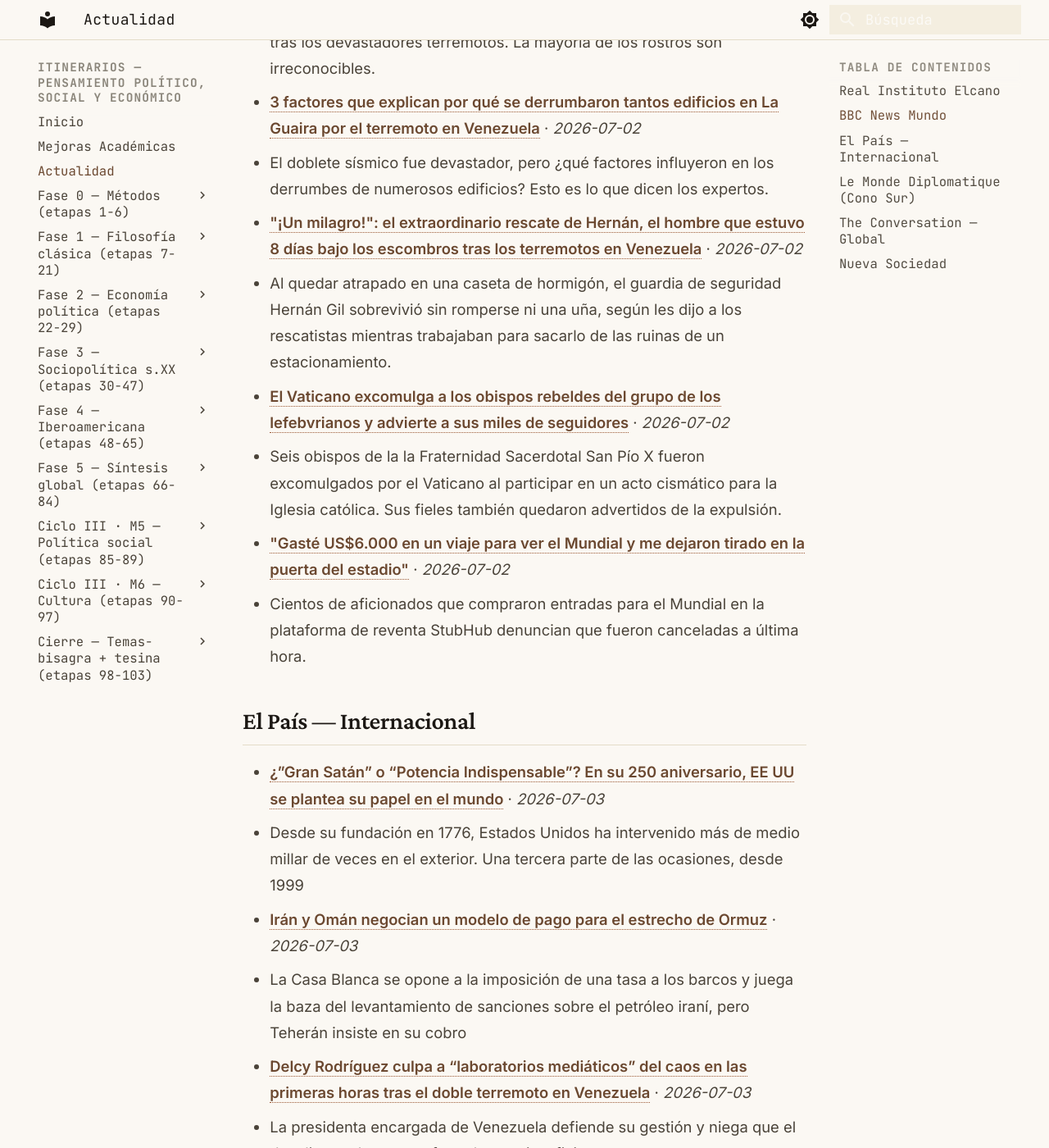
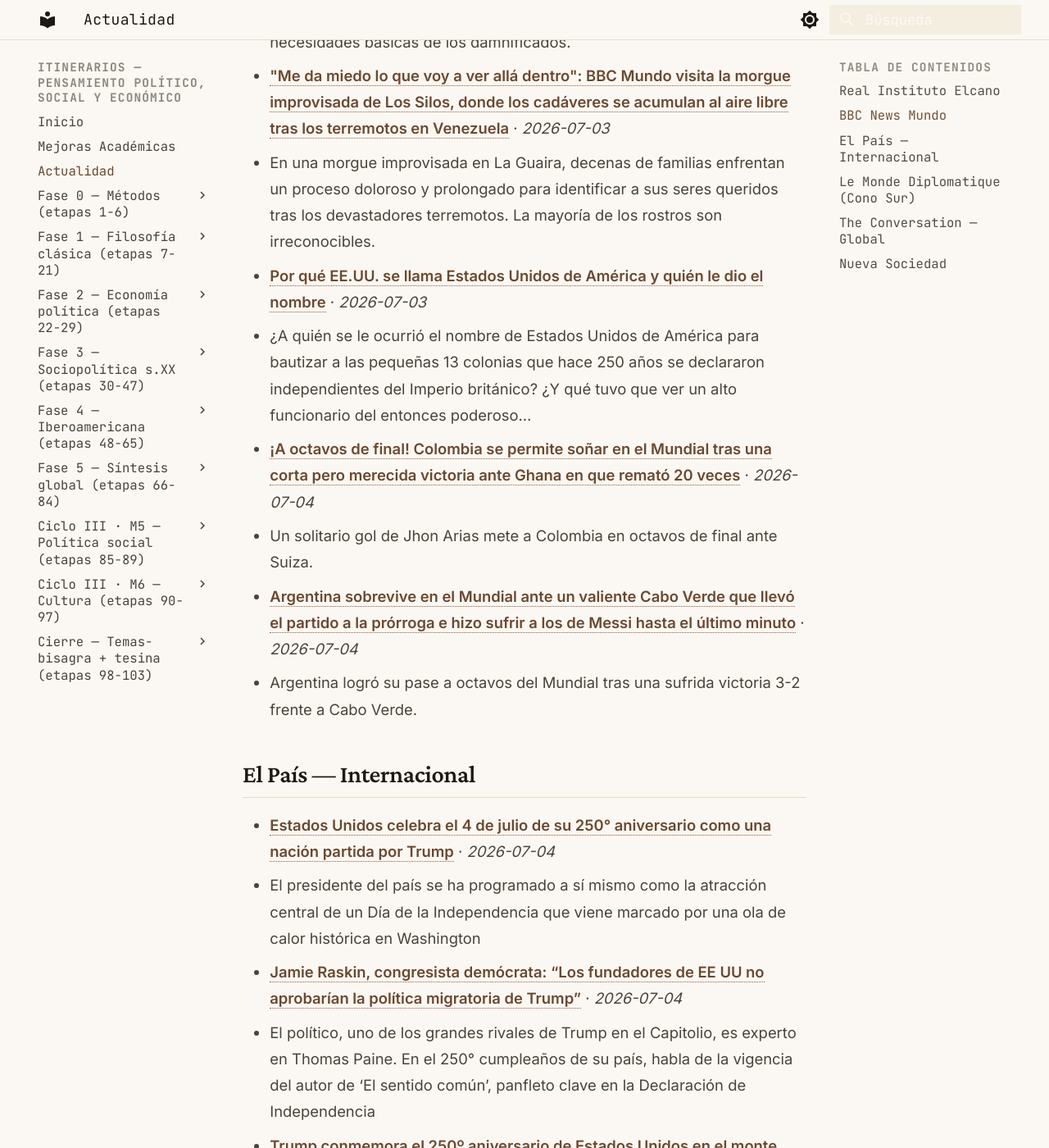
Before and after one commit to MrSpagVi/Curso, an MkDocs documentation site: the page built from docs/actualidad.md, in a window 1280 px wide and 1400 px high, scrolled down 1952 px. Shown: the whole window at 82% size. Built offline with MkDocs 1.6.1 and Material for MkDocs 9.7.7, drawn with Linux system fonts in a browser that asks for light colours; some of the changed text lies outside the part shown.

Commit message:
auto: actualidad 2026-07-04

```diff
--- a/docs/actualidad.md
+++ b/docs/actualidad.md
@@ -6,13 +6,15 @@ title: Actualidad
 
 Últimos titulares de fuentes que dictan agenda en ciencia política y geopolítica. Actualizado automáticamente cada día (vía GitHub Actions).
 
-_Última actualización: 2026-07-03 08:51 UTC_
+_Última actualización: 2026-07-04 08:26 UTC_
 
 !!! tip "Ritual mensual — #actualidad"
     El último sábado de cada mes: agarrá **un** titular de los de abajo y escribí **300 palabras** aplicándole **2 autores** del último mes que leíste. ¿Qué diría cada uno? ¿En qué chocan? No resumas la noticia — usala como caso para pensar con las herramientas que venís construyendo. Guardá el texto con el tag `#actualidad` en tu sistema de notas. Esto convierte la teoría en criterio sobre la coyuntura: el objetivo del plan no es citar a Maquiavelo, es leer el presente con él.
 
 ## Real Instituto Elcano
 
+- **[250 años después: ¿sigue existiendo la idea de Estados Unidos?](https://www.realinstitutoelcano.org/comentarios/250-anyos-despues-sigue-existiendo-la-idea-de-estados-unidos/)** · *2026-07-03*
+  - Estados Unidos (EEUU) celebra el 250 aniversario de su Declaración de Independencia, un acontecimiento que constituye, por sí mismo, un logro histórico extraordinario. Pocas democracias representativas pueden presumir de una continuidad…
 - **[Enfoques de política pública para liderazgo digital efectivo en el Marco Financiero Plurianual y el Fondo Europeo de Competitividad](https://www.realinstitutoelcano.org/analisis/enfoques-de-politica-publica-para-liderazgo-digital-efectivo-en-el-marco-financiero-plurianual-y-el-fondo-europeo-de-competitividad/)** · *2026-07-02*
   - Introducción[1] El liderazgo digital será una de las cuatro ventanas de inversión temáticas del futuro Fondo Europeo de Competitividad (FEC), el nuevo instrumento diseñado para consolidar los programas industriales y de innovación…
 - **[El nuevo orden de seguridad de Rusia en el Sahel y sus implicaciones euroatlánticas](https://www.realinstitutoelcano.org/analisis/el-nuevo-orden-de-seguridad-de-rusia-en-el-sahel-y-sus-implicaciones-euroatlanticas/)** · *2026-07-01*
@@ -21,34 +23,32 @@ _Última actualización: 2026-07-03 08:51 UTC_
   - Mensajes clave Análisis La revisión del marco europeo de ciberseguridad abierta por la Comisión a comienzos de 2026 persigue, según la documentación oficial del paquete, alinear el sistema normativo de la Unión con un entorno de amenazas…
 - **[Tres termómetros para un mundo en tensión](https://www.realinstitutoelcano.org/comentarios/tres-termometros-para-un-mundo-en-tension/)** · *2026-06-25*
   - El problema de la medición El riesgo geopolítico se ha convertido en una variable central para interpretar la economía internacional. No sólo importa a diplomáticos y analistas de seguridad. También condiciona decisiones de inversión,…
-- **[Ucrania y Moldavia: ¿una ampliación geopolítica?](https://www.realinstitutoelcano.org/comentarios/ucrania-y-moldavia-una-ampliacion-geopolitica/)** · *2026-06-22*
-  - El (largo) camino hacia la Unión Europea El pasado 15 de junio, los Estados miembros acordaron la apertura de las negociaciones del primer grupo de capítulos para la adhesión de Ucrania y Moldavia a la Unión Europea (UE). Un año y medio…
 
 ## BBC News Mundo
 
+- **["Los terremotos marcan a los países durante décadas y las consecuencias emocionales se llevan para siempre"](https://www.bbc.com/mundo/articles/cvge0vnwgzno?at_medium=RSS&at_campaign=rss)** · *2026-07-03*
+  - La portavoz de la Cruz Roja Internacional, Susana Arroyo, habla con BBC Mundo desde La Guaira, donde los equipos de ayuda intentan atender las necesidades básicas de los damnificados.
 - **["Me da miedo lo que voy a ver allá dentro": BBC Mundo visita la morgue improvisada de Los Silos, donde los cadáveres se acumulan al aire libre tras los terremotos en Venezuela](https://www.bbc.com/mundo/articles/c4gyjxxdkxno?at_medium=RSS&at_campaign=rss)** · *2026-07-03*
   - En una morgue improvisada en La Guaira, decenas de familias enfrentan un proceso doloroso y prolongado para identificar a sus seres queridos tras los devastadores terremotos. La mayoría de los rostros son irreconocibles.
-- **[3 factores que explican por qué se derrumbaron tantos edificios en La Guaira por el terremoto en Venezuela](https://www.bbc.com/mundo/articles/c4gy818p6n4o?at_medium=RSS&at_campaign=rss)** · *2026-07-02*
-  - El doblete sísmico fue devastador, pero ¿qué factores influyeron en los derrumbes de numerosos edificios? Esto es lo que dicen los expertos.
-- **["¡Un milagro!": el extraordinario rescate de Hernán, el hombre que estuvo 8 días bajo los escombros tras los terremotos en Venezuela](https://www.bbc.com/mundo/articles/cpd351vpl08o?at_medium=RSS&at_campaign=rss)** · *2026-07-02*
-  - Al quedar atrapado en una caseta de hormigón, el guardia de seguridad Hernán Gil sobrevivió sin romperse ni una uña, según les dijo a los rescatistas mientras trabajaban para sacarlo de las ruinas de un estacionamiento.
-- **[El Vaticano excomulga a los obispos rebeldes del grupo de los lefebvrianos y advierte a sus miles de seguidores](https://www.bbc.com/mundo/articles/cly76q6478po?at_medium=RSS&at_campaign=rss)** · *2026-07-02*
-  - Seis obispos de la la Fraternidad Sacerdotal San Pío X fueron excomulgados por el Vaticano al participar en un acto cismático para la Iglesia católica. Sus fieles también quedaron advertidos de la expulsión.
-- **["Gasté US$6.000 en un viaje para ver el Mundial y me dejaron tirado en la puerta del estadio"](https://www.bbc.com/mundo/articles/c6214nkgzgro?at_medium=RSS&at_campaign=rss)** · *2026-07-02*
-  - Cientos de aficionados que compraron entradas para el Mundial en la plataforma de reventa StubHub denuncian que fueron canceladas a última hora.
+- **[Por qué EE.UU. se llama Estados Unidos de América y quién le dio el nombre](https://www.bbc.com/mundo/articles/cdr4mzz5510o?at_medium=RSS&at_campaign=rss)** · *2026-07-03*
+  - ¿A quién se le ocurrió el nombre de Estados Unidos de América para bautizar a las pequeñas 13 colonias que hace 250 años se declararon independientes del Imperio británico? ¿Y qué tuvo que ver un alto funcionario del entonces poderoso…
+- **[¡A octavos de final! Colombia se permite soñar en el Mundial tras una corta pero merecida victoria ante Ghana en que remató 20 veces](https://www.bbc.com/mundo/articles/c8d28m3m9qlo?at_medium=RSS&at_campaign=rss)** · *2026-07-04*
+  - Un solitario gol de Jhon Arias mete a Colombia en octavos de final ante Suiza.
+- **[Argentina sobrevive en el Mundial ante un valiente Cabo Verde que llevó el partido a la prórroga e hizo sufrir a los de Messi hasta el último minuto](https://www.bbc.com/mundo/articles/ced4pnxyq51o?at_medium=RSS&at_campaign=rss)** · *2026-07-04*
+  - Argentina logró su pase a octavos del Mundial tras una sufrida victoria 3-2 frente a Cabo Verde.
 
 ## El País — Internacional
 
-- **[¿”Gran Satán” o “Potencia Indispensable”? En su 250 aniversario, EE UU se plantea su papel en el mundo](https://elpais.com/internacional/2026-07-03/gran-satan-o-potencia-indispensable-en-su-250-aniversario-ee-uu-se-plantea-su-papel-en-el-mundo.html)** · *2026-07-03*
-  - Desde su fundación en 1776, Estados Unidos ha intervenido más de medio millar de veces en el exterior. Una tercera parte de las ocasiones, desde 1999
-- **[Irán y Omán negocian un modelo de pago para el estrecho de Ormuz](https://elpais.com/internacional/2026-07-03/iran-y-oman-negocian-un-modelo-de-pago-para-el-estrecho-de-ormuz.html)** · *2026-07-03*
-  - La Casa Blanca se opone a la imposición de una tasa a los barcos y juega la baza del levantamiento de sanciones sobre el petróleo iraní, pero Teherán insiste en su cobro
-- **[Delcy Rodríguez culpa a “laboratorios mediáticos” del caos en las primeras horas tras el doble terremoto en Venezuela](https://elpais.com/america/2026-07-03/delcy-rodriguez-culpa-a-laboratorios-mediaticos-del-caos-en-las-primeras-horas-tras-el-doble-terremoto-en-venezuela.html)** · *2026-07-03*
-  - La presidenta encargada de Venezuela defiende su gestión y niega que el despliegue de rescate fuera lento o insuficiente
+- **[Estados Unidos celebra el 4 de julio de su 250° aniversario como una nación partida por Trump](https://elpais.com/internacional/2026-07-04/estados-unidos-celebra-el-4-de-julio-de-su-250-aniversario-como-una-nacion-partida-por-trump.html)** · *2026-07-04*
+  - El presidente del país se ha programado a sí mismo como la atracción central de un Día de la Independencia que viene marcado por una ola de calor histórica en Washington
+- **[Jamie Raskin, congresista demócrata: “Los fundadores de EE UU no aprobarían la política migratoria de Trump”](https://elpais.com/us/2026-07-04/jamie-raskin-congresista-democrata-los-fundadores-de-ee-uu-no-aprobarian-la-politica-migratoria-de-trump.html)** · *2026-07-04*
+  - El político, uno de los grandes rivales de Trump en el Capitolio, es experto en Thomas Paine. En el 250° cumpleaños de su país, habla de la vigencia del autor de ‘El sentido común’, panfleto clave en la Declaración de Independencia
+- **[Trump conmemora el 250º aniversario de Estados Unidos en el monte Rushmore, donde aspira a ver su rostro](https://elpais.com/internacional/2026-07-04/trump-conmemora-el-250-aniversario-de-estados-unidos-en-el-monte-rushmore-donde-aspira-a-ver-su-rostro.html)** · *2026-07-04*
+  - Como en los tiempos de la Guerra Fría, el presidente estadounidense arremetió contra el fantasma del comunismo en un discurso cargado de superlativos patrióticos
+- **[Esperando a Mojtaba](https://elpais.com/internacional/2026-07-04/esperando-a-mojtaba.html)** · *2026-07-04*
+  - La atención durante las exequias del ayatolá Alí Jameneí, líder supremo de Irán asesinado por Israel y EEUU, se centra en si asiste su hijo y sucesor
 - **[La guerra de Ormuz](https://elpais.com/internacional/2026-07-01/la-guerra-de-ormuz.html)** · *2026-07-01*
   - De nuevo, la geografía y el comercio marcan la guerra en Oriente Próximo. Como si los últimos 70 años hubieran sido un sueño bienintencionado
-- **[La solidaridad con Venezuela, imperativo urgente](https://elpais.com/internacional/2026-06-30/la-solidaridad-con-venezuela-imperativo-urgente.html)** · *2026-06-30*
-  - El país devastado necesita ayuda internacional para atender a las víctimas de los terremotos. Ahora proteger la vida, atender a los vivos es la prioridad
 
 ## Le Monde Diplomatique (Cono Sur)
 
@@ -56,16 +56,16 @@ _Sin datos en esta ejecución. Visitar fuente: [https://www.eldiplo.org/feed/](h
 
 ## The Conversation — Global
 
-- **[Deeming delays de-selection move, as Hanson declares One Nation doesn’t want her](https://theconversation.com/deeming-delays-de-selection-move-as-hanson-declares-one-nation-doesnt-want-her-286039)** · *2026-07-03*
-  - A planned meeting of the Liberal Party executive was nixed after Deeming brought court action against them.
-- **[America at 250: still a ‘democratic experiment’](https://theconversation.com/america-at-250-still-a-democratic-experiment-286695)** · *2026-07-03*
-  - Marking the first 250 years of the United States of America.
-- **[A suspected bird flu case has now been found in NSW. Here’s what that means](https://theconversation.com/a-suspected-bird-flu-case-has-now-been-found-in-nsw-heres-what-that-means-286764)** · *2026-07-03*
-  - Another apparent case of H5 avian influenza in a wild bird is a cause for concern – but it’s not the same as an outbreak.
-- **[We took a self-driving car on the road for 100 days to see how it handled itself – these are the mistakes it kept making](https://theconversation.com/we-took-a-self-driving-car-on-the-road-for-100-days-to-see-how-it-handled-itself-these-are-the-mistakes-it-kept-making-286265)** · *2026-07-03*
-  - Autonomous vehicles work much better than many people think – and much worse. Some simple changes to our roads could make them safer.
-- **[Blind boxes are a game of chance. Here’s how to keep kids from getting hooked](https://theconversation.com/blind-boxes-are-a-game-of-chance-heres-how-to-keep-kids-from-getting-hooked-282965)** · *2026-07-03*
-  - If you are a parent of kids who love blind boxes, you might be worried about how the game of luck echoes gambling.
+- **[The Pharaohs rule in Dallas as the Socceroos are knocked out](https://theconversation.com/the-pharaohs-rule-in-dallas-as-the-socceroos-are-knocked-out-286441)** · *2026-07-03*
+  - The Socceroos World Cup campaign is over. But there’s plenty to be optimistic about for the next one in four years’ time.
+- **[Is your child devastated the Socceroos lost? Here’s how to help](https://theconversation.com/is-your-child-devastated-the-socceroos-lost-heres-how-to-help-286642)** · *2026-07-03*
+  - No parent likes seeing their child upset. But moments like these can also be opportunities to help kids build emotional skills.
+- **[The new technologies in the UK defence investment plan](https://theconversation.com/the-new-technologies-in-the-uk-defence-investment-plan-286791)** · *2026-07-03*
+  - The Defence Investment Plan provides £5 billion for drone warfare.
+- **[The cooling divide: how air conditioning is creating a new climate inequality](https://theconversation.com/the-cooling-divide-how-air-conditioning-is-creating-a-new-climate-inequality-286592)** · *2026-07-03*
+  - About 4% of UK homes have air conditioning, concentrated in wealthier households.
+- **[Why Pope Leo has excommunicated a group of conservative Catholics](https://theconversation.com/why-pope-leo-has-excommunicated-a-group-of-conservative-catholics-286775)** · *2026-07-03*
+  - The schism reflects the deep divisions between conservative and progressive Catholics.
 
 ## Nueva Sociedad
 
```
